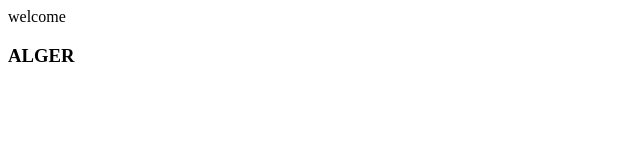
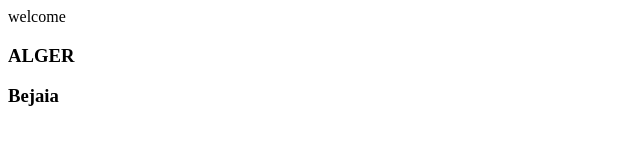
Before and after one commit to RiadKCM/test, a plain HTML site: page index.html in a window 1280 px wide. Shown: the full height of the page, 0-640 px from the left. Drawn offline with Linux system fonts and the light colour scheme.

Commit message:
added bejaia

```diff
--- a/index.html
+++ b/index.html
@@ -8,5 +8,6 @@
 <body>
     welcome
     <h3>ALGER</h3>
+    <h3>Bejaia</h3>
 </body>
 </html>
```
